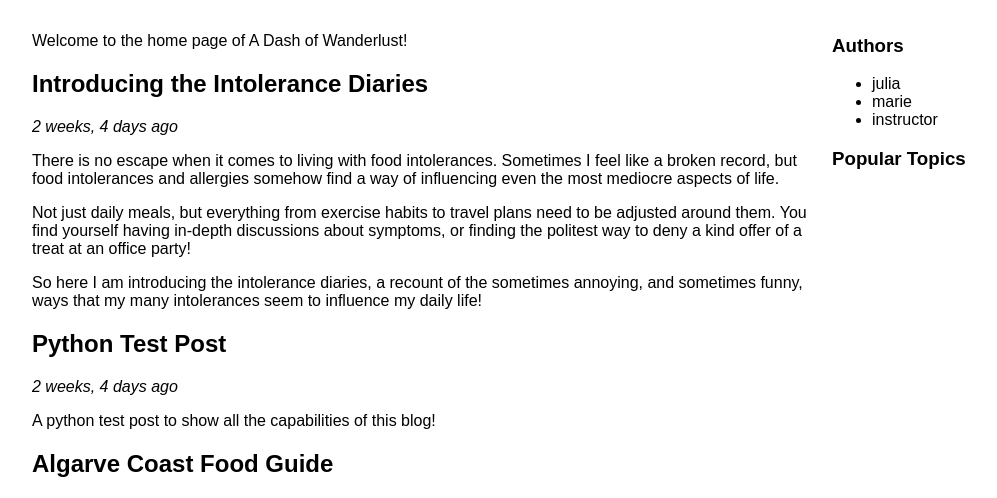
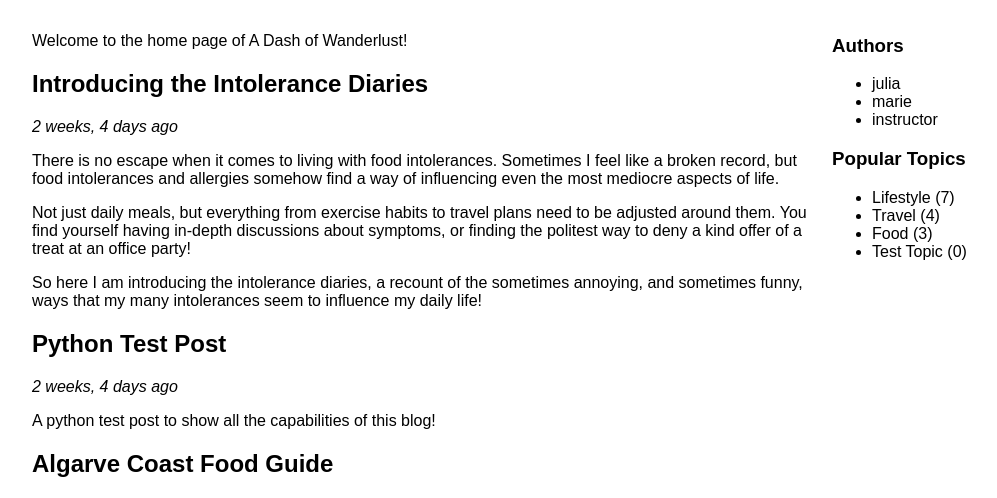
Before and after one commit to czubikj/julia_wanderlust, a Django app: page / in a window 1280 px wide. Shown: the part 120-618 px from the top of the page, without its empty margins (108-1105 px from the left). Run offline with Django 4.2, Linux system fonts and the light colour scheme; data comes from the database, SQL or seed files in the repository; both versions use the stored data as it was after the commit.

Commit message:
Finally Rendering Correctly!
Finally seem to have cracked the code and be retrieving and rendering the expected content. Hope this is good!

```diff
--- a/blog/models.py
+++ b/blog/models.py
@@ -3,6 +3,7 @@ from django.db import models
 from django.utils import timezone
 
 from django.contrib.auth import get_user_model
+from django.db.models import Count
 
 # Create your models here.
 class Topic(models.Model):
@@ -31,6 +32,24 @@ class PostQuerySet(models.QuerySet):
         User = get_user_model()
         # Get the users who are authors of this queryset
         return User.objects.filter(blog_posts__in=self).distinct()
+    def get_topics(self):
+        #retrieve all topics with an annotated number of posts
+        return Topic.objects.annotate(num_posts=Count('blog_posts')).order_by('-num_posts')
+    def post_popularity(self):
+        #determine the popularity of the post by counting comments
+        return self.annotate(popularity=Count('comments'))
+    def get_related_topics(self):
+        #retrieve the topics related to a given post
+        return Topic.objects.filter(blog_posts__in=self)
+    def get_popular_topics(self):
+        #retrieve the top 10 posts by popularity
+        top_10_posts = self.post_popularity().order_by('-popularity')[:10]
+        #get the id's of the top 10 posts
+        top_10_post_ids = top_10_posts.values_list('id')
+        #annotate all topics with the number of posts, limited to the top 10 posts
+        annotated_topics = Topic.objects.annotate(num_posts=Count('blog_posts', filter=models.Q(blog_posts__in=top_10_post_ids))).order_by('-num_posts')
+        return annotated_topics
+
 class Post(models.Model):
     """
     Represents a blog post
--- a/blog/templates/blog/base.html
+++ b/blog/templates/blog/base.html
@@ -16,7 +16,7 @@
   </header>
 
 <!--img src="{% static "blog/blog_img.jpeg" %}" alt="Logo" width="1000" height="500"-->
-  <!-- image is too large, tag start is not closed!-->
+  <!-- image is too large, tag start is not closed! Will update this later-->
 
   <!-- Top navigation -->
   <nav id="top-nav">
@@ -48,6 +48,11 @@
 
       <section id="topics-list">
         <h3>Popular Topics</h3>
+          <ul>
+          {% for topic in pop_topics %}
+            <li>{{ topic.name }} ({{ topic.num_posts }})</li>
+          {% endfor %}
+          </ul>
       </section>
     </aside>
   </main>
--- a/blog/views.py
+++ b/blog/views.py
@@ -6,13 +6,26 @@ def home(request):
     """
     The Blog homepage
     """
-    # Get last 3 posts
+    # get last 3 posts
     latest_posts = models.Post.objects.published().order_by('-published')[:3]
     authors = models.Post.objects.get_authors()
+    # retrieve topics with annotated num_posts
+    topics = models.Post.objects.get_topics()
+    # retrieve the top 10 posts, popularity determined by the number of comments
+    top_posts = models.Post.objects.post_popularity().order_by('-popularity')[:10]
+    # retrieve the topics of the top 10 posts
+    related_topics = top_posts.get_related_topics()
+    # retrieve the topics for all the posts, annotated with number of posts, with annotations limited to top 10 posts
+    pop_topics = models.Post.objects.get_popular_topics().distinct().order_by('-num_posts')
+
 
     context = {
         'authors': authors,
         'latest_posts': latest_posts,
+        'topics': topics,
+        'top_posts': top_posts,
+        'related_topics': related_topics,
+        'pop_topics': pop_topics,
     }
 
     return render(request, 'blog/home.html', context)
```
Also changed, not shown: db.sqlite3, tests/blog/models/test_post.py (line endings or trailing spaces).
